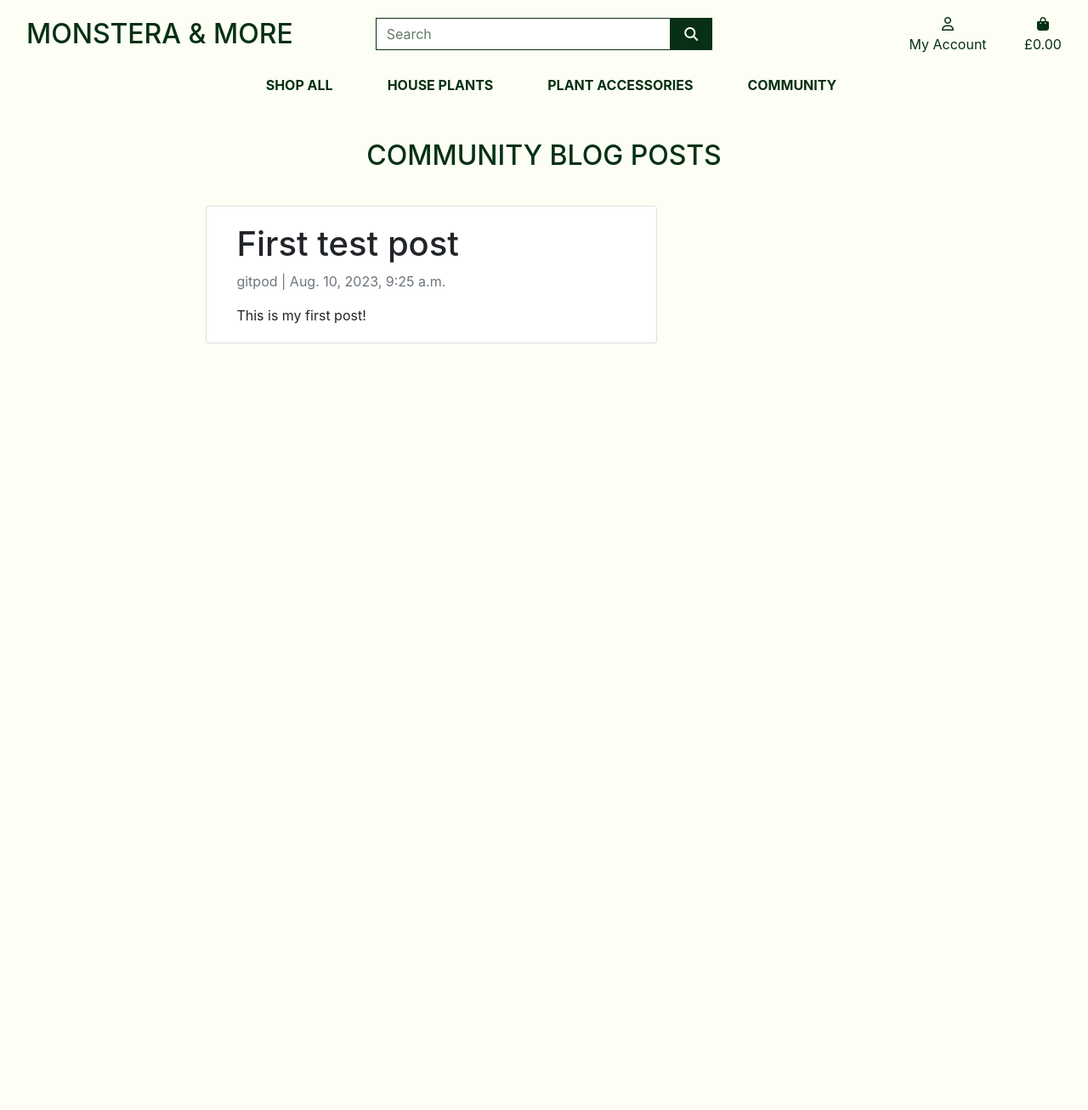
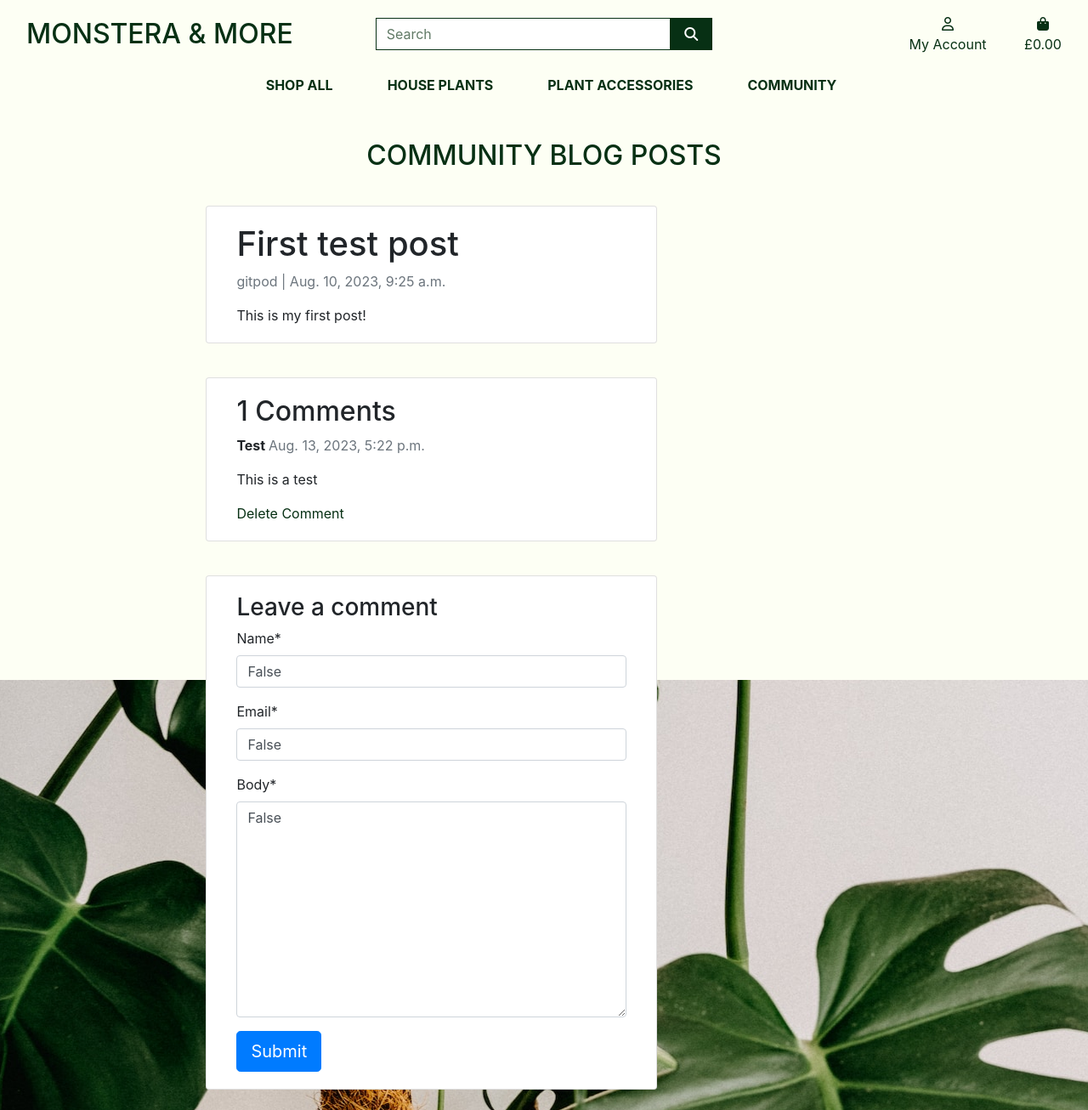
Before and after one commit to bethanyalicehall/e-commerce-ms4, a Django app: a page that uses blog/templates/blog/post_detail.html in a window 1280 px wide. Shown: the whole page at 85% size. Before the commit the page ends 404 px from the top, so only its background shows below. Run offline with Django 3.2, Linux system fonts and the light colour scheme; a user stored in the database is signed in; data comes from the database, SQL or seed files in the repository; some libraries are stand-ins or nearby versions.

Commit message:
Began to add comment feature to blog posts

```diff
--- a/blog/forms.py
+++ b/blog/forms.py
@@ -8,7 +8,7 @@ class Form(forms.ModelForm):
         exclude = ('slug', 'created_on', 'status', 'updated_on',)
 
 
-class FormComment(forms.ModelForm):
+class CommentForm(forms.ModelForm):
     class Meta:
         model = Comment
-        fields = ('comment_title', 'comment_content')
+        fields = ('name', 'email', 'body')
--- a/blog/models.py
+++ b/blog/models.py
@@ -24,20 +24,15 @@ class Post(models.Model):
 
 
 class Comment(models.Model):
-    article_id = models.ForeignKey('Post', null=True,
-                                   related_name="comments", blank=True,
-                                   on_delete=models.SET_NULL)
-    user_id = models.ForeignKey(User, null=True,
-                                blank=True, on_delete=models.SET_NULL)
-    comment_title = models.CharField(max_length=50)
-    comment_content = models.TextField(max_length=500)
-    created_on = models.DateTimeField(auto_now_add=True,
-                                      verbose_name='comment_created_date')
+    post = models.ForeignKey(Post, on_delete=models.CASCADE, related_name='comments', default=False)
+    name = models.CharField(max_length=80, default=False)
+    email = models.EmailField(default=False)
+    body = models.TextField(null=False, blank=False, default=False)
+    created_on = models.DateTimeField(auto_now_add=True)
+    active = models.BooleanField(default=False)
 
     class Meta:
-        ordering = ['-created_on']
+        ordering = ['created_on']
 
     def __str__(self):
-        return '{}, {}, {}'.format(self.article_id,
-                                   self.user_id,
-                                   self.comment_title)
+        return 'Comment {} by {}'.format(self.body, self.name)
--- a/blog/templates/blog/post_detail.html
+++ b/blog/templates/blog/post_detail.html
@@ -23,12 +23,61 @@
     <div class="row">
       <div class="col-md-8 card mb-4  mt-3 left  top">
         <div class="card-body">
-        <h1>{% block title %} {{ object.title }} {% endblock title %}</h1>
+          <h1>{% block title %} {{ post.title }} {% endblock title %}</h1>
           <p class=" text-muted">{{ post.author }} | {{ post.created_on }}</p>
-        <p class="card-text ">{{ object.content | safe }}</p>
+          <p class="card-text ">{{ post.content | safe }}</p>
         </div>
       </div>
+      <div class="col-md-8 card mb-4  mt-3 ">
+        <div class="card-body">
+          <!-- comments -->
 
+          <!---->
+          <h2>{{ comments.count }} Comments</h2>
+          {% for comment in comments %}
+          <div class="comments">
+            <p class="font-weight-bold">
+              {{ comment.name }}
+              <span class=" text-muted font-weight-normal">
+                {{ comment.created_on }}
+              </span>
+            </p>
+            {{ comment.body | linebreaks }}
+          </div>
+
+          <div>
+            {% if user.is_authenticated %}
+                {% if user.name == comment.user_id %}
+                    <a href="{% url 'delete_comment' comment.id %}" class="product_delete">Delete Comment</a>
+                {% endif %}
+            {% endif %}
+        </div>
+          {% endfor %}
+        </div>
+      </div>
+      <div class="col-md-8 card mb-4  mt-3 ">
+        <div class="card-body">
+          {% if user.is_authenticated %}
+          {% if new_comment %}
+          <div class="alert alert-success" role="alert">
+            Your comment is awaiting moderation
+          </div>
+          {% else %}
+          <h3>Leave a comment</h3>
+          <form method="post" action="{% url 'post_detail' post.slug %}">
+            {{ comment_form | crispy }}
+            {% csrf_token %}
+            <button type="submit" class="btn btn-primary  btn-lg">Submit</button>
+          </form>
+          {% endif %}
+          {% else %}
+          <div class="mt-4">
+            <p>To leave a comment you must
+              <a href="{% url 'account_login' %}">log in.</a>
+            </p>
+          </div>
+          {% endif %}
+        </div>
       </div>
     </div>
   </div>
--- a/blog/urls.py
+++ b/blog/urls.py
@@ -4,5 +4,6 @@ from django.urls import path
 urlpatterns = [
     path('', views.PostList.as_view(), name='blog'),
     path('add/', views.add_post, name='add_post'),
-    path('<slug:slug>/', views.PostDetail.as_view(), name='post_detail'),
+    path('<slug:slug>/', views.PostDetail, name='post_detail'),
+    path('delete/<int:comment>/', views.delete_comment, name='delete_comment')
 ]
--- a/blog/views.py
+++ b/blog/views.py
@@ -3,7 +3,7 @@ from django.shortcuts import render, redirect, reverse, get_object_or_404
 from django.contrib.auth.decorators import login_required
 from django.contrib import messages
 from .models import Post, Comment
-from .forms import Form, FormComment
+from .forms import CommentForm
 
 
 class PostList(generic.ListView):
@@ -11,10 +11,35 @@ class PostList(generic.ListView):
     template_name = 'blog/all_posts.html'
 
 
-class PostDetail(generic.DetailView):
-    model = Post
-    template_name = 'blog/post_detail.html'
+def PostDetail(request, slug):
+    template_name = "blog/post_detail.html"
+    post = get_object_or_404(Post, slug=slug)
+    comments = post.comments.filter(active=True).order_by("-created_on")
+    new_comment = None
+    # Comment posted
+    if request.method == "POST":
+        comment_form = CommentForm(data=request.POST)
+        if comment_form.is_valid():
 
+            # Create Comment object but don't save to database yet
+            new_comment = comment_form.save(commit=False)
+            # Assign the current post to the comment
+            new_comment.post = post
+            # Save the comment to the database
+            new_comment.save()
+    else:
+        comment_form = CommentForm()
+
+    return render(
+        request,
+        template_name,
+        {
+            "post": post,
+            "comments": comments,
+            "new_comment": new_comment,
+            "comment_form": comment_form,
+        },
+    )
 
 @login_required
 def add_post(request):
@@ -46,3 +71,23 @@ def add_post(request):
     }
 
     return render(request, template, context)
+
+
+@login_required
+def delete_comment(request, comment_id):
+    """
+    Delete a comment posted by the user
+    """
+    if not request.user.is_superuser:
+        messages.error(request, 'Sorry, only store owners can do that.')
+        return redirect(reverse('home'))
+
+    comment = get_object_or_404(Comment, pk=comment_id)
+    slug = comment.post.slug
+    comment.delete()
+
+    if 'last_item' in request.session:
+        del request.session['last_item']
+
+    messages.success(request, 'Successfully deleted your comment.')
+    return redirect(post_view, slug)
```
Also changed, not shown: blog/admin.py (+12 -1 lines), blog/migrations/0005_auto_20230813_1703.py (added), db.sqlite3. Lines whose indentation alone changed are shown as unchanged.
